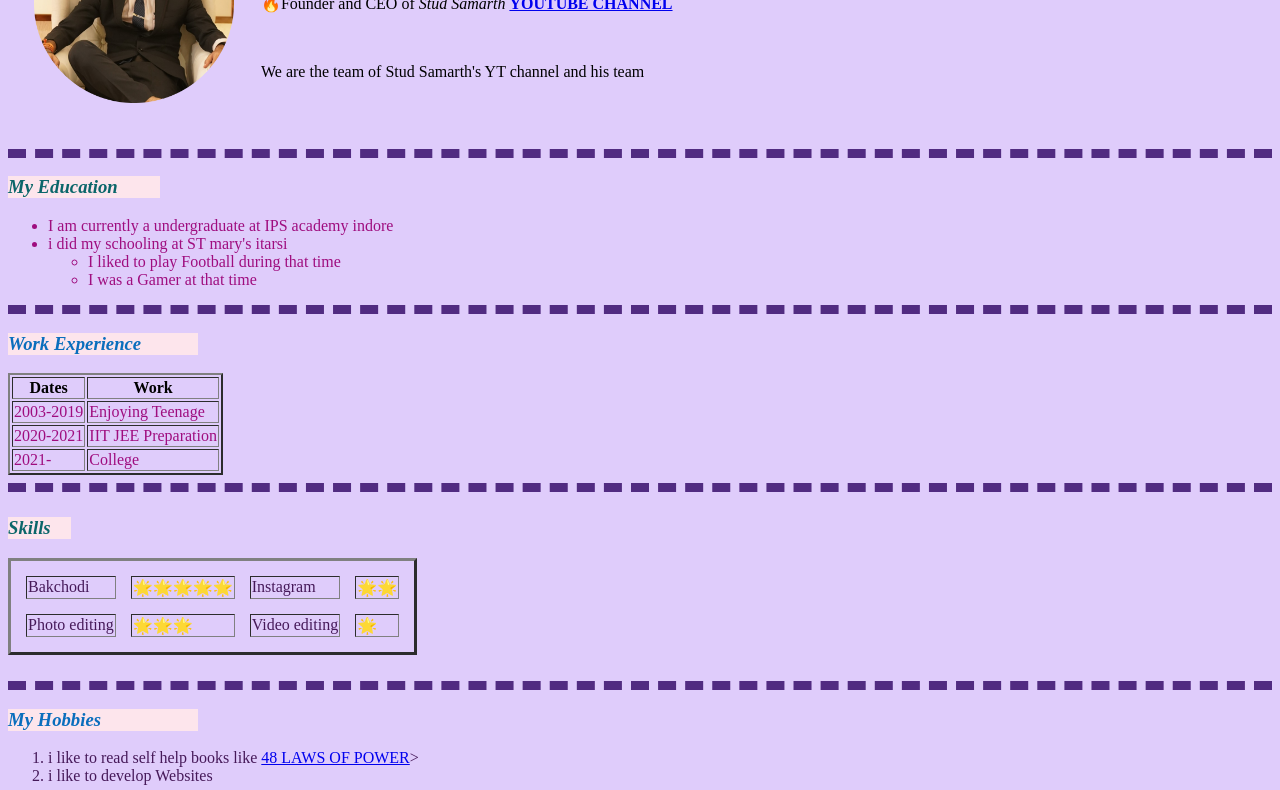
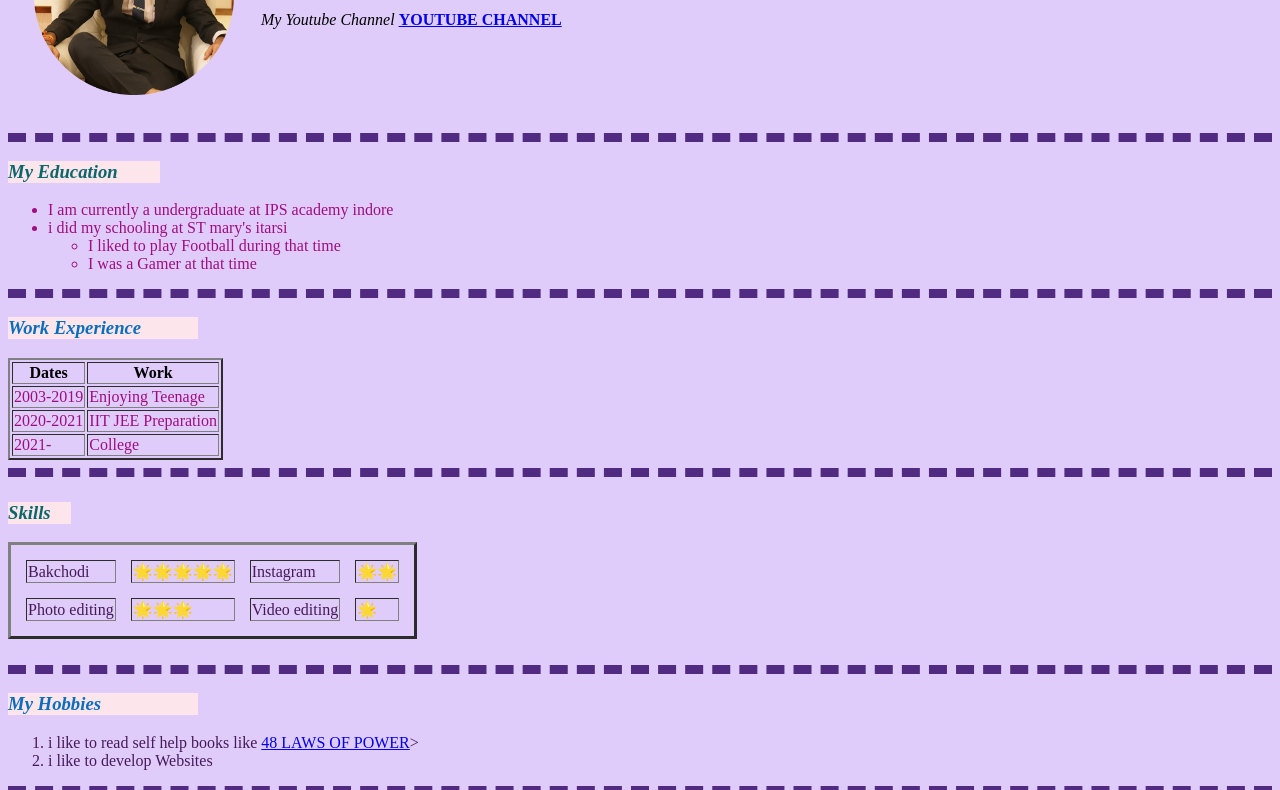
Before and after one commit to StudSamarth/cv1, a plain HTML site: page index.html in a window 1280 px wide. Shown: the part 139-929 px from the top of the page. Drawn offline with Linux system fonts and the light colour scheme.

Commit message:
Update index.html

```diff
--- a/index.html
+++ b/index.html
@@ -11,9 +11,8 @@
         <tr>
             <td><img src = "kol2.png" alt ="Samarth profile picture"></td>
             <td><h1 id="heading">Samarth Mehta</h1>
-                <P>🔥Founder and CEO of <em>Stud Samarth</em> <strong><a href="https://www.youtube.com/channel/UCWKYkBxvX6HZz0ky35frbTw">YOUTUBE CHANNEL</a></strong></P>
+                <P><em>My Youtube Channel</em> <strong><a href="https://www.youtube.com/channel/UCWKYkBxvX6HZz0ky35frbTw">YOUTUBE CHANNEL</a></strong></P>
                 <br>
-                <p>We are the team of Stud Samarth's YT channel and his team</p>
                 <br></td>
         </tr>
     </table>
```
